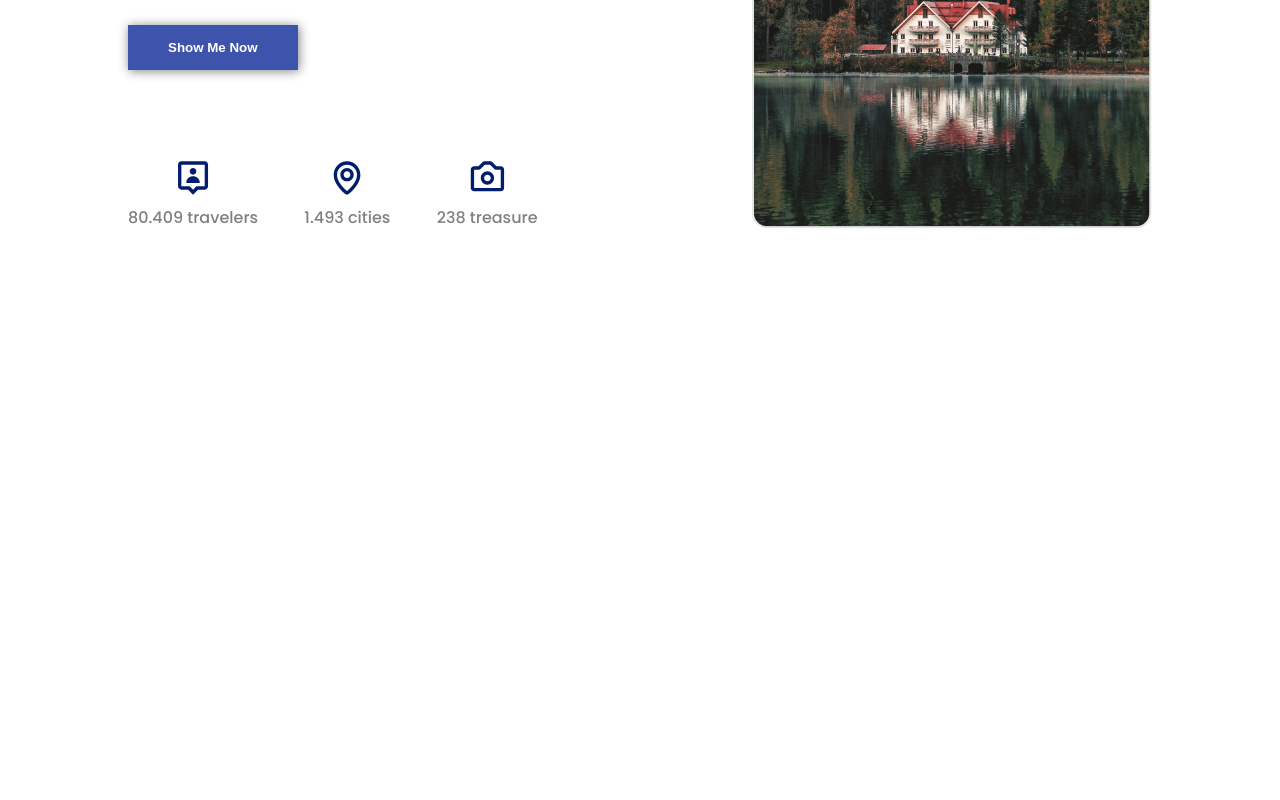
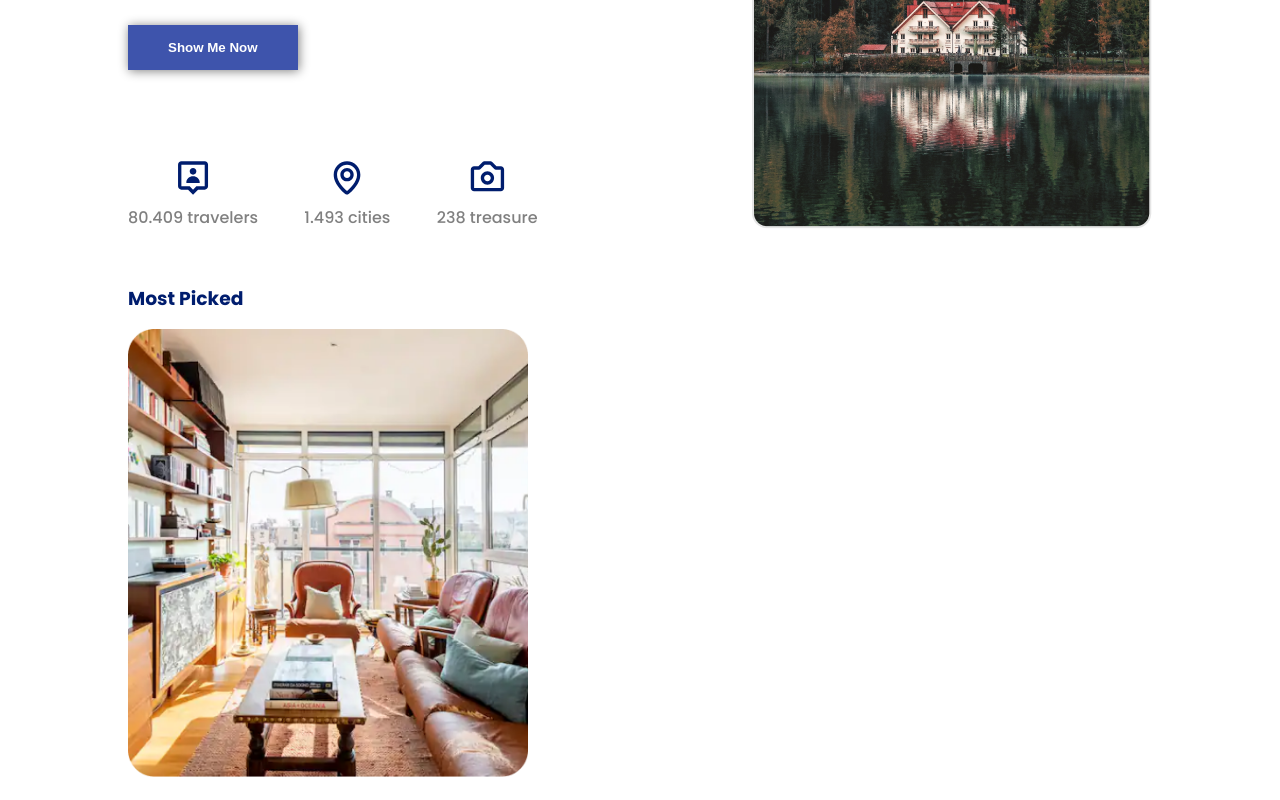
Before and after one commit to gungdikaebs/twice-dey, a React (Vite) app: page / in a window 1280 px wide. Shown: the part 314-1114 px from the top of the page. Before the commit the page ends 800 px from the top, so only its background shows below. Built offline with nearby package versions, Linux system fonts and the light colour scheme.

Commit message:
Mostpicked ongoing

```diff
--- a/src/App.jsx
+++ b/src/App.jsx
@@ -1,5 +1,6 @@
 import "./App.css";
 import Hero from "./component/Hero/Hero";
+import MostPicked from "./component/MostPicked/MostPicked";
 import Navbar from "./component/Navbar/Navbar";
 
 function App() {
@@ -7,6 +8,7 @@ function App() {
     <>
       <Navbar />
       <Hero />
+      <MostPicked/>
     </>
   );
 }
--- a/src/component/Hero/Hero.css
+++ b/src/component/Hero/Hero.css
@@ -41,5 +41,10 @@
     text-align: center;
 }
 .container-hero .right .hero-image{
-    max-width: 500px;
+   width: 100%;
 }
+.container-hero .left .hero-icons .icon{
+    width: 100%;
+    height: 40%;
+    color: var(--primary-color);
+}
--- a/src/component/Hero/Hero.jsx
+++ b/src/component/Hero/Hero.jsx
@@ -15,8 +15,8 @@ const Hero = () => {
           </p>
           <button className="button">Show Me Now</button>
           <div className="hero-icons">
-            <div className="traveler-icon">
-              <BiUserPin
+            <div className="icons">
+              <BiUserPin className="icon"
                 style={{
                   width: "100%",
                   height: "40",
@@ -25,8 +25,8 @@ const Hero = () => {
               />
               <p className="desc">80.409 travelers</p>
             </div>
-            <div className="cities-icon">
-              <BiMap
+            <div className="icons">
+              <BiMap className="icon"
                 style={{
                   width: "100%",
                   height: "40",
@@ -35,8 +35,8 @@ const Hero = () => {
               />
               <p className="desc">1.493 cities</p>
             </div>
-            <div className="treasure-icon">
-              <BiCamera
+            <div className="icons">
+              <BiCamera className="icon"
                 style={{
                   width: "100%",
                   height: "40",
--- a/src/component/MostPicked/MostPicked.css
+++ b/src/component/MostPicked/MostPicked.css
@@ -0,0 +1,19 @@
+.container-mostpicked{
+  width: 80%;
+    display: flex;
+    /* justify-content: center; */
+    /* border: 10px solid; */
+    margin-top: 2rem;
+    padding-top: 3rem;
+    margin: auto;
+}
+
+.container-mostpicked .title{
+  color: var(--primary-color);
+}
+
+.container-mostpicked .image{
+  margin: 1rem 0;
+  width: 25rem;
+  height: 28rem;
+}
--- a/src/component/MostPicked/MostPicked.jsx
+++ b/src/component/MostPicked/MostPicked.jsx
@@ -0,0 +1,24 @@
+import React from "react";
+import "./MostPicked.css";
+import { BiUser } from "react-icons/bi";
+import mostpicked_img from "../../assets/mostpicked_img.png";
+
+
+
+const MostPicked = () => {
+  return (
+
+    <section className="mostpicked">
+      <div className="container-mostpicked">
+        <div className="content">
+          <h3 className="title">Most Picked</h3>
+          <div className="mostpicked-images">
+            <img className="image" src={mostpicked_img} alt="" />
+          </div>
+        </div>
+      </div>
+    </section>
+  );
+};
+
+export default MostPicked;
```
Also changed, not shown: src/assets/mostpicked_img.png (added).
